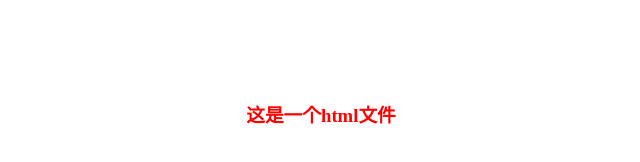
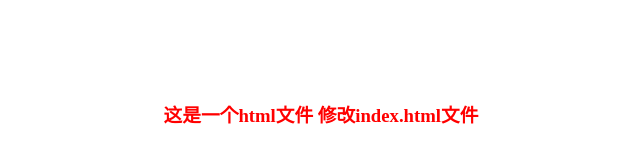
Before and after one commit to weihuan1989/gitTest.com, a plain HTML site: page index.html in a window 1280 px wide. Shown: the whole page, without its empty margins (319-959 px from the left). Drawn offline with Linux system fonts and the light colour scheme.

Commit message:
modify index.html

```diff
--- a/index.html
+++ b/index.html
@@ -6,6 +6,6 @@
 		<link rel="stylesheet" type="text/css" href="style.css"/>
 	</head>
 	<body>
-		<h3>这是一个html文件</h3>
+		<h3>这是一个html文件  修改index.html文件</h3>
 	</body>
 </html>
```
